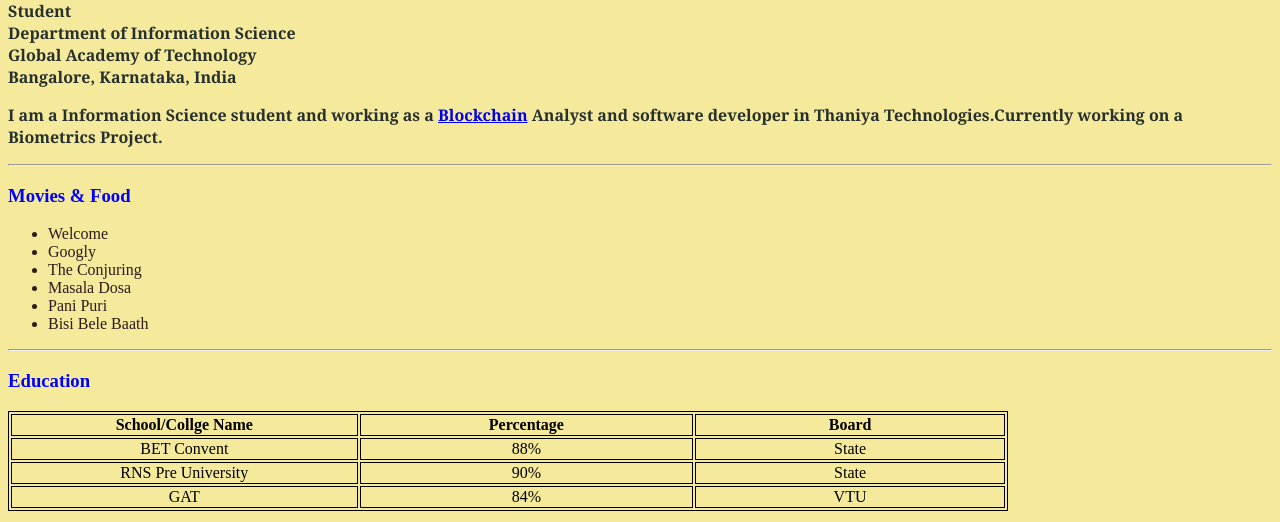
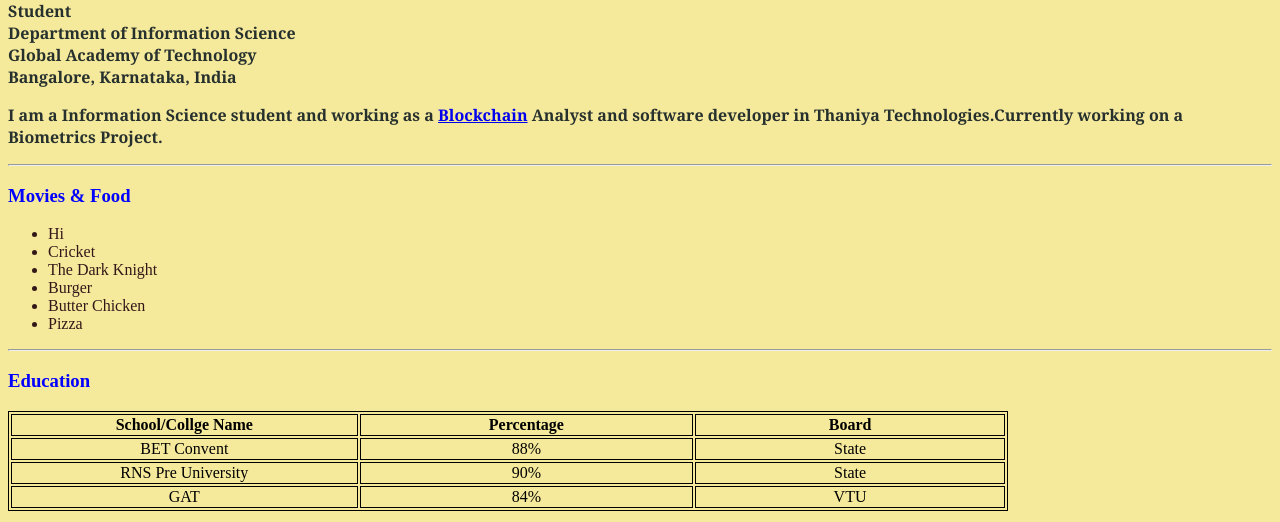
Before and after one commit to Manasa-1911/portfolio.github.io, a plain HTML site: page index.html in a window 1280 px wide. Shown: the part 278-800 px from the top of the page. Drawn offline with Linux system fonts and the light colour scheme.

Commit message:
Update index.html

```diff
--- a/index.html
+++ b/index.html
@@ -55,12 +55,12 @@
     <hr>
     <h3 style="color: blue;">Movies & Food</h3>
     <ul >
-        <li>Welcome</li>
-        <li>Googly</li>
-        <li>The Conjuring</li>
-        <li>Masala Dosa</li>
-        <li>Pani Puri</li>
-        <li>Bisi Bele Baath</li>
+        <li>Hi</li>
+        <li>Cricket</li>
+        <li>The Dark Knight</li>
+        <li>Burger</li>
+        <li>Butter Chicken</li>
+        <li>Pizza</li>
 
 
     </ul>
```
